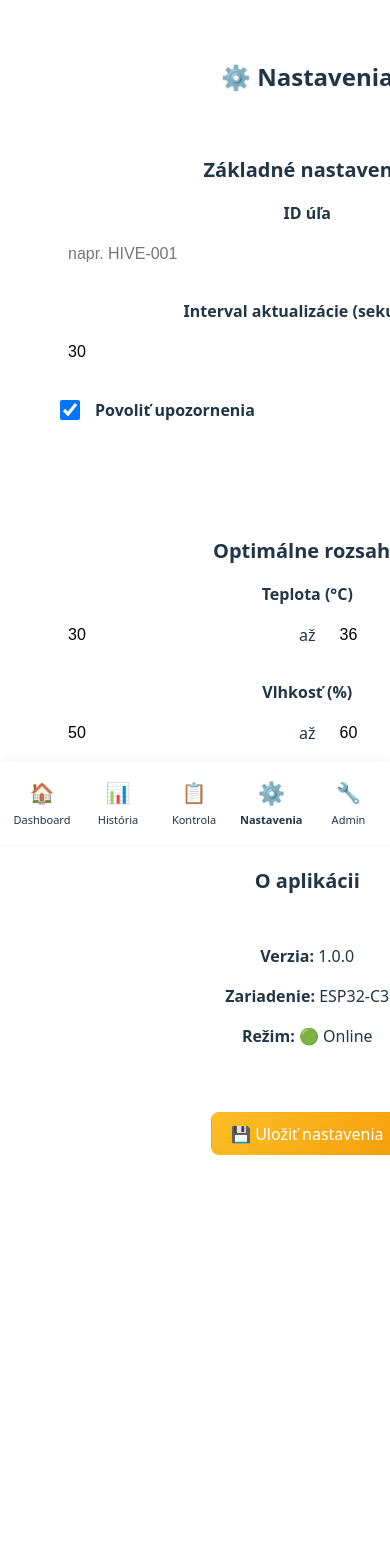
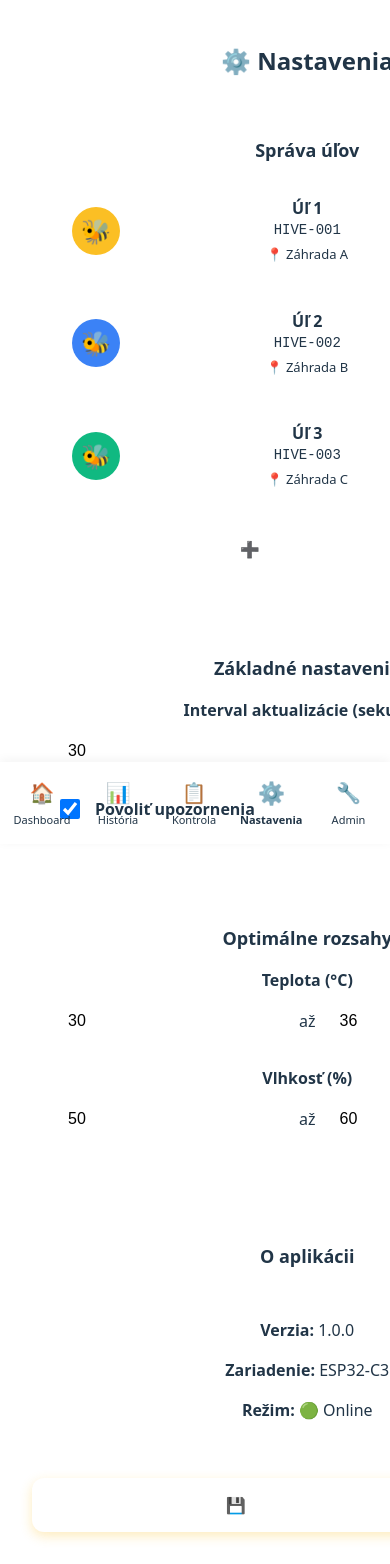
Before and after one commit to LusnakSimon/beehive, a React (Vite) app in the folder client/: page /settings in a window 390 px wide. Shown: the top 1564 px of the page. Before the commit the page ends 1203 px from the top, so only its background shows below. Built offline with nearby package versions, Linux system fonts and the light colour scheme.

Commit message:
Add hive management UI to Settings page
- List all hives with colored icons, name, ID, location
- Add new hive form with ID, name, location, color picker
- Delete hive functionality (disabled if only 1 hive remains)
- Form validation for required fields
- Responsive design with hover effects

```diff
--- a/client/src/pages/Settings.css
+++ b/client/src/pages/Settings.css
@@ -21,6 +21,26 @@
   font-size: 1.25rem;
   margin-bottom: 1rem;
   color: var(--text);
+}
+
+@media (max-width: 768px) {
+  .settings {
+    padding: 0;
+  }
+
+  .settings h1 {
+    font-size: 1.5rem;
+    padding: 0 1rem;
+  }
+
+  .settings-section {
+    margin: 0 0 1rem;
+    border-radius: 0;
+  }
+
+  .settings-section h2 {
+    font-size: 1.125rem;
+  }
 }
 
 .form-group {
@@ -115,3 +135,191 @@
     font-size: 1.5rem;
   }
 }
+
+/* Hive Management */
+.hives-list {
+  display: flex;
+  flex-direction: column;
+  gap: 0.75rem;
+  margin-bottom: 1rem;
+}
+
+.hive-item {
+  display: flex;
+  align-items: center;
+  gap: 1rem;
+  padding: 1rem;
+  background: var(--background);
+  border: 2px solid var(--border);
+  border-radius: 12px;
+  transition: all 0.2s;
+}
+
+.hive-item:hover {
+  border-color: var(--primary);
+  transform: translateY(-2px);
+}
+
+.hive-item-icon {
+  width: 48px;
+  height: 48px;
+  border-radius: 50%;
+  display: flex;
+  align-items: center;
+  justify-content: center;
+  font-size: 1.5rem;
+  flex-shrink: 0;
+}
+
+.hive-item-info {
+  flex: 1;
+}
+
+.hive-item-name {
+  font-weight: 600;
+  color: var(--text);
+  font-size: 1rem;
+}
+
+.hive-item-id {
+  font-size: 0.875rem;
+  color: var(--text-secondary);
+  font-family: monospace;
+}
+
+.hive-item-location {
+  font-size: 0.8125rem;
+  color: var(--text-secondary);
+  margin-top: 0.25rem;
+}
+
+.btn-delete-hive {
+  background: transparent;
+  border: 2px solid var(--border);
+  border-radius: 8px;
+  width: 40px;
+  height: 40px;
+  font-size: 1.25rem;
+  cursor: pointer;
+  transition: all 0.2s;
+}
+
+.btn-delete-hive:hover:not(:disabled) {
+  background: #fee2e2;
+  border-color: #ef4444;
+}
+
+.btn-delete-hive:disabled {
+  opacity: 0.3;
+  cursor: not-allowed;
+}
+
+.btn-add-hive {
+  width: 100%;
+  padding: 1rem;
+  background: linear-gradient(135deg, var(--primary) 0%, #f59e0b 100%);
+  color: white;
+  border: none;
+  border-radius: 12px;
+  font-size: 1rem;
+  font-weight: 600;
+  cursor: pointer;
+  transition: all 0.2s;
+}
+
+.btn-add-hive:hover {
+  transform: translateY(-2px);
+  box-shadow: 0 4px 12px rgba(251, 191, 36, 0.3);
+}
+
+/* Add Hive Form */
+.add-hive-form {
+  padding: 1rem;
+  background: var(--background);
+  border-radius: 12px;
+  border: 2px dashed var(--border);
+}
+
+.color-picker {
+  display: flex;
+  gap: 0.75rem;
+  flex-wrap: wrap;
+}
+
+.color-option {
+  width: 48px;
+  height: 48px;
+  border-radius: 50%;
+  border: 3px solid transparent;
+  cursor: pointer;
+  transition: all 0.2s;
+}
+
+.color-option:hover {
+  transform: scale(1.1);
+}
+
+.color-option.active {
+  border-color: var(--text);
+  box-shadow: 0 0 0 2px var(--surface);
+}
+
+.form-actions {
+  display: flex;
+  gap: 0.75rem;
+  margin-top: 1rem;
+}
+
+.btn-primary,
+.btn-secondary {
+  flex: 1;
+  padding: 0.75rem 1.5rem;
+  border-radius: 10px;
+  font-size: 1rem;
+  font-weight: 600;
+  cursor: pointer;
+  transition: all 0.2s;
+  border: none;
+}
+
+.btn-primary {
+  background: linear-gradient(135deg, var(--primary) 0%, #f59e0b 100%);
+  color: white;
+}
+
+.btn-primary:hover {
+  transform: translateY(-2px);
+  box-shadow: 0 4px 12px rgba(251, 191, 36, 0.3);
+}
+
+.btn-secondary {
+  background: var(--background);
+  border: 2px solid var(--border);
+  color: var(--text);
+}
+
+.btn-secondary:hover {
+  border-color: var(--text-secondary);
+}
+
+.btn {
+  width: 100%;
+  padding: 1rem;
+  border-radius: 12px;
+  font-size: 1rem;
+  font-weight: 600;
+  cursor: pointer;
+  transition: all 0.2s;
+  border: none;
+}
+
+.btn.btn-primary {
+  background: linear-gradient(135deg, var(--primary) 0%, #f59e0b 100%);
+  color: white;
+  box-shadow: 0 4px 12px rgba(251, 191, 36, 0.3);
+}
+
+.btn.btn-primary:hover {
+  transform: translateY(-2px);
+  box-shadow: 0 6px 16px rgba(251, 191, 36, 0.4);
+}
--- a/client/src/pages/Settings.jsx
+++ b/client/src/pages/Settings.jsx
@@ -1,15 +1,24 @@
 import { useState, useEffect } from 'react'
+import { useHive } from '../context/HiveContext'
 import './Settings.css'
 
 export default function Settings() {
+  const { hives, addHive, updateHive, deleteHive } = useHive()
   const [settings, setSettings] = useState({
-    hiveId: '',
     notifications: true,
     tempMin: 30,
     tempMax: 36,
     humidityMin: 50,
     humidityMax: 60,
     updateInterval: 30
+  })
+
+  const [showAddHive, setShowAddHive] = useState(false)
+  const [newHive, setNewHive] = useState({
+    id: '',
+    name: '',
+    location: '',
+    color: '#fbbf24'
   })
 
   useEffect(() => {
@@ -32,23 +41,125 @@ export default function Settings() {
     setSettings(prev => ({ ...prev, [field]: value }))
   }
 
+  const handleAddHive = () => {
+    if (!newHive.id || !newHive.name) {
+      alert('Vyplň ID a názov úľa')
+      return
+    }
+
+    addHive(newHive)
+    setNewHive({ id: '', name: '', location: '', color: '#fbbf24' })
+    setShowAddHive(false)
+    alert('Úľ pridaný!')
+  }
+
+  const handleDeleteHive = (id) => {
+    if (confirm('Naozaj chceš vymazať tento úľ?')) {
+      deleteHive(id)
+      alert('Úľ vymazaný!')
+    }
+  }
+
+  const colors = ['#fbbf24', '#3b82f6', '#10b981', '#ef4444', '#8b5cf6', '#f59e0b']
+
   return (
     <div className="settings">
       <h1>⚙️ Nastavenia</h1>
 
       <div className="settings-section">
-        <h2>Základné nastavenia</h2>
+        <h2>Správa úľov</h2>
 
+        <div className="hives-list">
+          {hives.map(hive => (
+            <div key={hive.id} className="hive-item">
+              <div className="hive-item-icon" style={{ backgroundColor: hive.color }}>
+                🐝
+              </div>
+              <div className="hive-item-info">
+                <div className="hive-item-name">{hive.name}</div>
+                <div className="hive-item-id">{hive.id}</div>
+                {hive.location && (
+                  <div className="hive-item-location">📍 {hive.location}</div>
+                )}
+              </div>
+              <button
+                className="btn-delete-hive"
+                onClick={() => handleDeleteHive(hive.id)}
+                disabled={hives.length === 1}
+              >
+                🗑️
+              </button>
+            </div>
+          ))}
+        </div>
+
+        {!showAddHive ? (
+          <button className="btn-add-hive" onClick={() => setShowAddHive(true)}>
+            ➕ Pridať nový úľ
+          </button>
+        ) : (
+          <div className="add-hive-form">
             <div className="form-group">
-          <label htmlFor="hiveId">ID úľa</label>
+              <label htmlFor="hiveId">ID úľa *</label>
               <input
                 id="hiveId"
                 type="text"
-            value={settings.hiveId}
-            onChange={(e) => handleChange('hiveId', e.target.value)}
-            placeholder="napr. HIVE-001"
+                value={newHive.id}
+                onChange={(e) => setNewHive(prev => ({ ...prev, id: e.target.value }))}
+                placeholder="napr. HIVE-004"
               />
             </div>
+
+            <div className="form-group">
+              <label htmlFor="hiveName">Názov úľa *</label>
+              <input
+                id="hiveName"
+                type="text"
+                value={newHive.name}
+                onChange={(e) => setNewHive(prev => ({ ...prev, name: e.target.value }))}
+                placeholder="napr. Úľ 4"
+              />
+            </div>
+
+            <div className="form-group">
+              <label htmlFor="hiveLocation">Lokalita (voliteľné)</label>
+              <input
+                id="hiveLocation"
+                type="text"
+                value={newHive.location}
+                onChange={(e) => setNewHive(prev => ({ ...prev, location: e.target.value }))}
+                placeholder="napr. Záhrada D"
+              />
+            </div>
+
+            <div className="form-group">
+              <label>Farba</label>
+              <div className="color-picker">
+                {colors.map(color => (
+                  <button
+                    key={color}
+                    className={`color-option ${newHive.color === color ? 'active' : ''}`}
+                    style={{ backgroundColor: color }}
+                    onClick={() => setNewHive(prev => ({ ...prev, color }))}
+                  />
+                ))}
+              </div>
+            </div>
+
+            <div className="form-actions">
+              <button className="btn-secondary" onClick={() => setShowAddHive(false)}>
+                Zrušiť
+              </button>
+              <button className="btn-primary" onClick={handleAddHive}>
+                Pridať úľ
+              </button>
+            </div>
+          </div>
+        )}
+      </div>
+
+      <div className="settings-section">
+        <h2>Základné nastavenia</h2>
 
         <div className="form-group">
           <label htmlFor="updateInterval">Interval aktualizácie (sekundy)</label>
```
Lines whose indentation alone changed are shown as unchanged.
